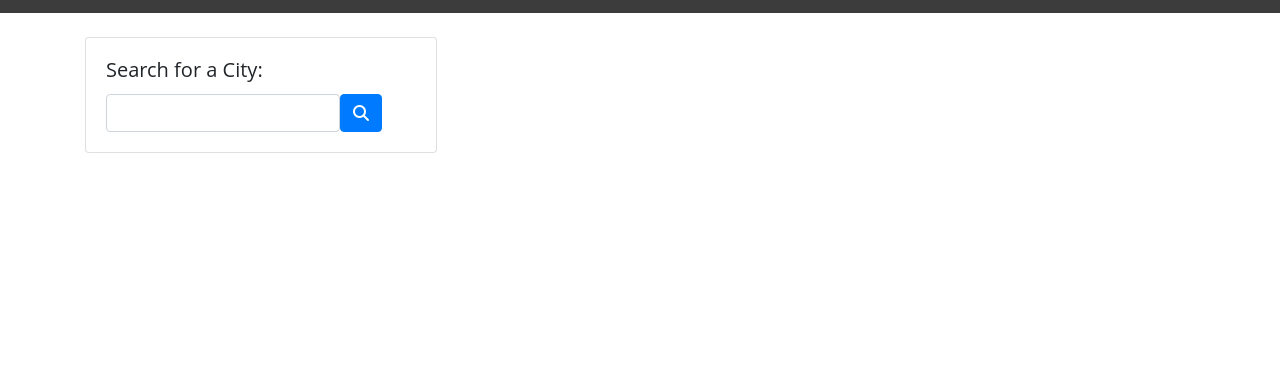
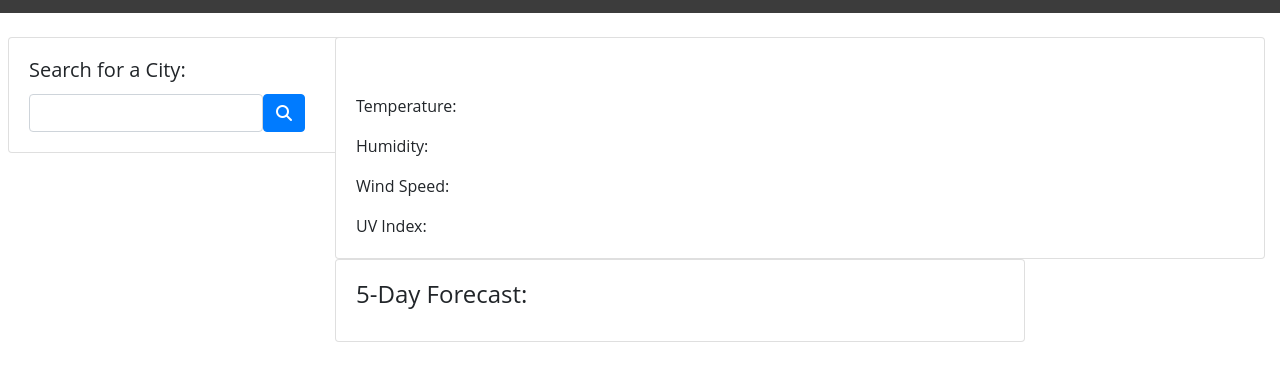
Before and after one commit to rachelrohrbach/weather-dashboard, a plain HTML site: page index.html in a window 1280 px wide. Shown: the part 63-444 px from the top of the page. Drawn offline with nearby package versions, Linux system fonts and the light colour scheme.

Commit message:
created card text for temperature, humidity, wind speed, UV index

```diff
--- a/index.html
+++ b/index.html
@@ -27,17 +27,18 @@
 
     <br>
 
-    <div class="container">
+    <div class="container-fluid">
         <div class=row>
-            <div class="col-md-3">
-                <div class="card"style="width: 22rem;">
+            <div class="col-md-3 pl-2">
+                <div class="card" style="width: 22rem;">
                     <div class="card-body">
                         <h5 class="card-title">Search for a City:</h5>
                         <form class="form-inline">
                             <div class="form-group">
                                 <input type="text" class="form-control" id="city-input">
                             </div>
-                            <button id="search-button" type="button" class="btn btn-primary"><i class="fas fa-search"></i></button>
+                            <button id="search-button" type="button" class="btn btn-primary"><i
+                                    class="fas fa-search"></i></button>
                         </form>
                         <div>
                             <ul class="list-group"></ul>
@@ -45,13 +46,26 @@
                     </div>
                 </div>
             </div>
-        </div>
-        <div class="col-md-9">
-            <div id="city-weather">
-            </div>
-            <div class="row">
-                <div class="col-md-9">
-                    <div id="forecast">
+            <div class="col-md-9">
+                <div class='card'>
+                    <div class="card-body">
+                        <h3 class="card-title" id='cityName'>
+                            </h3>
+                            <img id='current-weather-icon'></img>
+                            <p class="card-text" id="current-temp">Temperature:</p>
+                            <p class="card-text" id="current-humidity">Humidity:</p>
+                            <p class="card-text" id="current-wind">Wind Speed:</p>
+                            <p class="card-text" id="current-uv">UV Index:</p>
+                            </ul>
+                    </div>
+                </div>
+                <div class="row">
+                    <div class="col-md-9">
+                        <div class="card">
+                            <div id="forecast" class="card-body">
+                                <h4 class="card-title" id='cityName'>5-Day Forecast:</h4>
+                            </div>
+                        </div>
                     </div>
                 </div>
             </div>
```
